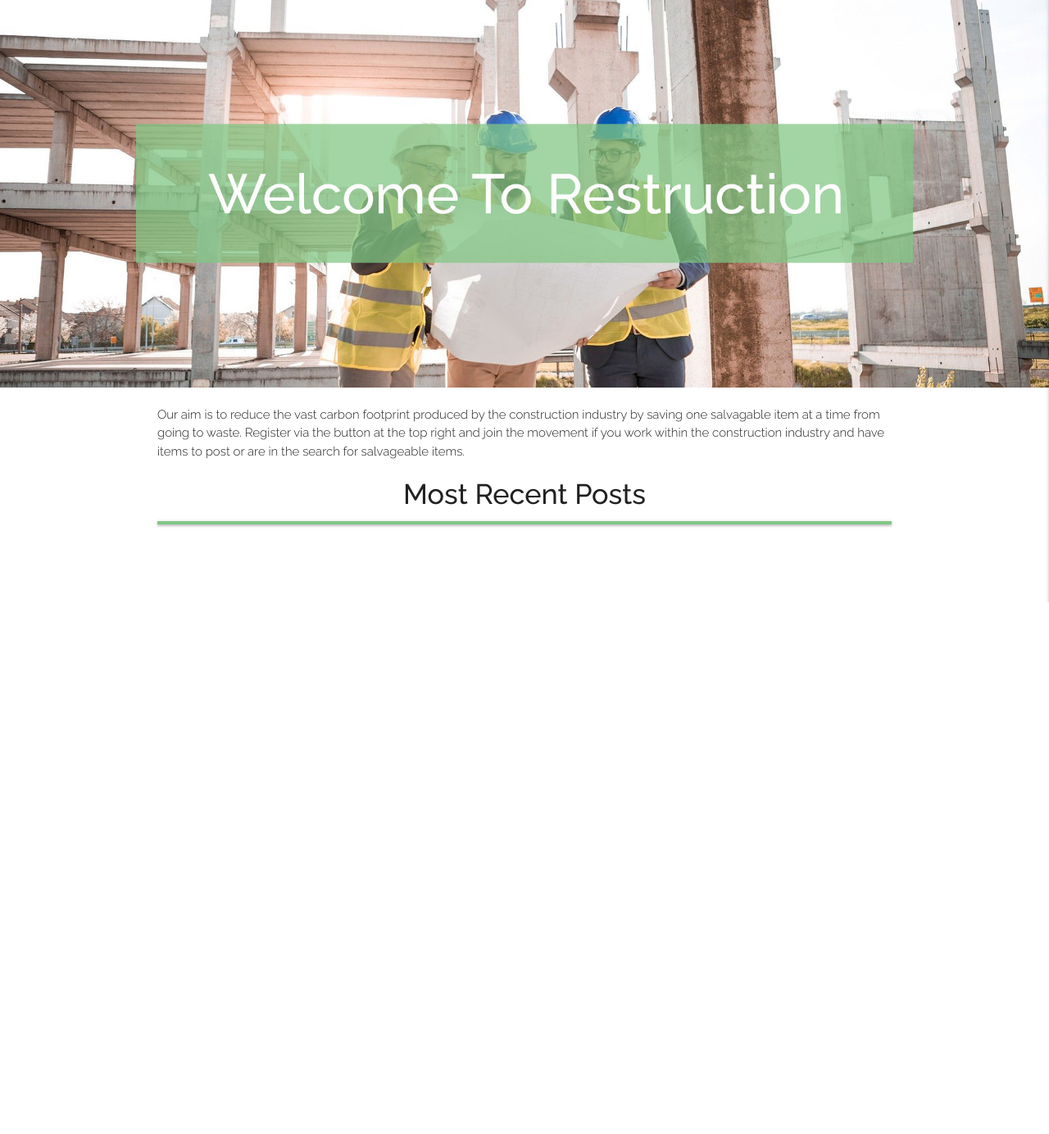
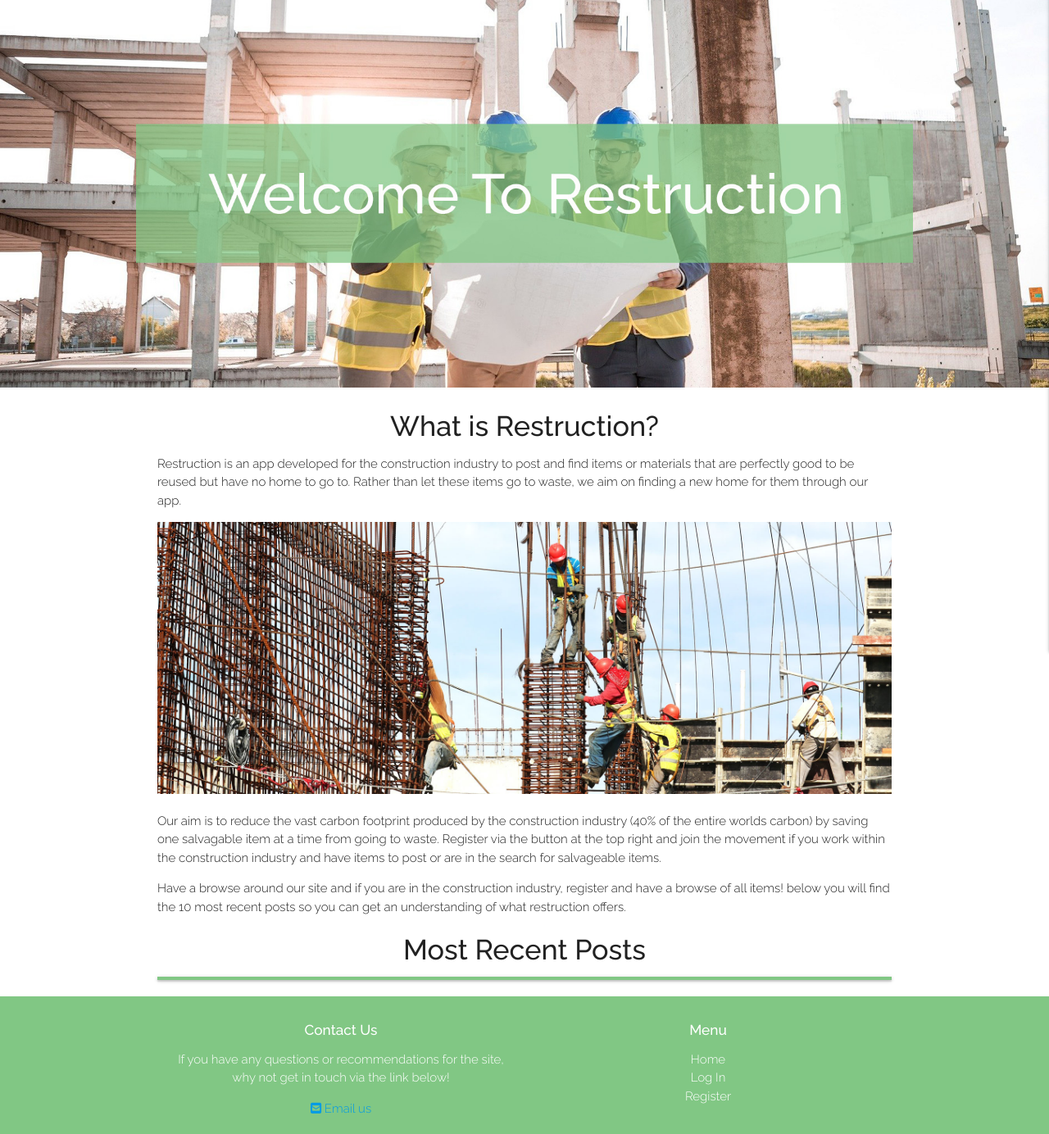
Before and after one commit to marcusnolan/restruction, a Flask app: page / in a window 1280 px wide. Shown: the part 65-1449 px from the top of the page at 82% size. Before the commit the page ends 800 px from the top, so only its background shows below. Run offline with Flask 2, Linux system fonts and the light colour scheme; data that the repository does not hold is empty; some libraries are stand-ins or nearby versions.

Commit message:
footer added to base.html

```diff
--- a/static/css/style.css
+++ b/static/css/style.css
@@ -78,6 +78,24 @@ h1, h2, h3, h4, h5, h6 {
     margin-top: -4px;
 }
 
+footer {
+    background-color: #81c784;
+    padding: 20px 0px 20px 0px;
+    margin-top: 20px;
+}
+
+#footer-row {
+    margin-bottom: 0;
+}
+
+.footer-menu a {
+  color: white;
+}
+
+.footer-menu a:hover {
+  color: black;
+}
+
 @media screen and (min-width: 1px) and (max-width: 600px) {
   #restruction-logo { display: none; }   /* hide it elsewhere */
 }
--- a/templates/base.html
+++ b/templates/base.html
@@ -21,7 +21,8 @@
     <header>
         <nav class="nav-extended green lighten-2">
             <div class="nav-wrapper">
-                <a href="{{ url_for('home') }}" class="brand-logo"> <i id="restruction-logo" class="fas fa-recycle"></i> Restruction</a>
+                <a href="{{ url_for('home') }}" class="brand-logo"> <i id="restruction-logo" class="fas fa-recycle"></i>
+                    Restruction</a>
                 <a href="#" data-target="mobile-demo" class="sidenav-trigger right"><i class="fas fa-bars"></i></a>
                 <ul class="right hide-on-med-and-down">
                     <li><a href="{{ url_for('home') }}">Home</a></li>
@@ -30,13 +31,14 @@
                         <li><a href="{{ url_for('profile', username=session['user']) }}">Profile</a></li>
                         <li><a href="{{ url_for('user_items') }}">My Items</a></li>
                         {% if session.user|lower == "admin"|lower %}
-                    <li><a href="{{ url_for('get_item_type') }}">Manage Item Types</a></li>
-                    {% endif %}
+                        <li><a href="{{ url_for('get_item_type') }}">Manage Item Types</a></li>
+                        {% endif %}
                         <li><a href="{{ url_for('logout') }}">Log Out</a></li>
                     </ul>
                     <li><a href="{{ url_for('get_items') }}">Items</a></li>
                     <li><a href="{{ url_for('add_item') }}">Add Item</a></li>
-                    <li><a class="dropdown-trigger" id="my-account-trigger" href="{{ url_for('profile', username=session['user']) }}"
+                    <li><a class="dropdown-trigger" id="my-account-trigger"
+                            href="{{ url_for('profile', username=session['user']) }}"
                             data-target="my-account-dropdown">My Account <i class="fas fa-sort-down"></i></a></li>
                     {% else %}
                     <li><a href="{{ url_for('login') }}">Log In</a></li>
@@ -92,6 +94,44 @@
     <script src="{{ url_for('static', filename='js/script.js') }}"></script>
     {% block scripts %}
     {% endblock %}
+
+    <footer>
+        <div class="container">
+            <div class="row" id="footer-row">
+                <div class="col s12 m6 center-align white-text">
+                    <h6>Contact Us</h6>
+                    <p>If you have any questions or recommendations for the site, why not get in touch via the link
+                        below!</p>
+                    <a href="mailto:marcusnolan130@gmail.com"><i class="fas fa-envelope-square"> </i> Email us</a>
+                </div>
+                <div class="col s12 m6 center-align white-text">
+                    <h6>Menu</h6>
+                    <ul class="footer-menu">
+                    <li><a href="{{ url_for('home') }}">Home</a></li>
+                    {% if session.user %}
+                    <ul id="my-account-dropdown" class="dropdown-content">
+                        <li><a href="{{ url_for('profile', username=session['user']) }}">Profile</a></li>
+                        <li><a href="{{ url_for('user_items') }}">My Items</a></li>
+                        {% if session.user|lower == "admin"|lower %}
+                        <li><a href="{{ url_for('get_item_type') }}">Manage Item Types</a></li>
+                        {% endif %}
+                        <li><a href="{{ url_for('logout') }}">Log Out</a></li>
+                    </ul>
+                    <li><a href="{{ url_for('get_items') }}">Items</a></li>
+                    <li><a href="{{ url_for('add_item') }}">Add Item</a></li>
+                    <li><a class="dropdown-trigger" id="my-account-trigger"
+                            href="{{ url_for('profile', username=session['user']) }}"
+                            data-target="my-account-dropdown">My Account <i class="fas fa-sort-down"></i></a></li>
+                    {% else %}
+                    <li><a href="{{ url_for('login') }}">Log In</a></li>
+                    <li><a href="{{ url_for('register') }}">Register</a></li>
+                    {% endif %}
+                </ul>
+                </div>
+            </div>
+        </div>
+    </footer>
+
 </body>
 
 </html>
--- a/templates/home.html
+++ b/templates/home.html
@@ -3,10 +3,16 @@
 
 <img src="../static/images/restruction-banner.jpg" alt="Restruction Banner" class="banner-image">
 <div class="container">
-    <p>Our aim is to reduce the vast carbon footprint produced by the construction industry by saving one salvagable
+    <h4 class="center-align">What is Restruction?</h4>
+    <p>Restruction is an app developed for the construction industry to post and find items or materials that are
+        perfectly good to be reused but have no home to go to. Rather than let these items go to waste, we aim on
+        finding a new home for them through our app. </p>
+        <img class="responsive-img" src="../static/images/restruction1.jpg" alt="Restruction Home Page Image">
+    <p>Our aim is to reduce the vast carbon footprint produced by the construction industry (40% of the entire worlds carbon) by saving one salvagable
         item at a time from going to waste. Register via the button at the top right and join the movement if you work
         within the construction industry and have items to post or are in the search for salvageable items.
     </p>
+    <p>Have a browse around our site and if you are in the construction industry, register and have a browse of all items! below you will find the 10 most recent posts so you can get an understanding of what restruction offers.</p>
     <h4 class="center-align">Most Recent Posts</h4>
     <ul class="collapsible">
         {% for item in items %}
@@ -24,27 +30,38 @@
                 </div>
                 <div class="row">
                     <div class="col s6 alternate-row-b center-align">
-                        <strong>Quantity:</strong> <p>{{ item.quantity }}</p>
+                        <strong>Quantity:</strong>
+                        <p>{{ item.quantity }}</p>
                     </div>
                     <div class="col s6 alternate-row-b center-align">
-                        <strong>Measurement Unit:</strong> <p>{{ item.measurement_unit }}</p>
+                        <strong>Measurement Unit:</strong>
+                        <p>{{ item.measurement_unit }}</p>
                     </div>
                 </div>
                 <div class="row">
                     <div class="col s6 alternate-row-a center-align">
-                    <strong>Estimated Mass:</strong> <p>{{ item.estimated_mass }}</p>
+                        <strong>Estimated Mass:</strong>
+                        <p>{{ item.estimated_mass }}</p>
                     </div>
                     <div class="col s6 alternate-row-a center-align">
-                <strong>Condition:</strong> <p>{{ item.condition }}</p>
+                        <strong>Condition:</strong>
+                        <p>{{ item.condition }}</p>
                     </div>
                 </div>
                 <div class="row alternate-row-b center-align">
-                <strong>Contact:</strong> <p>{{ item.contact_name }}, <a href="mailto:{{ item.contact_email }}"><i class="fas fa-envelope-square"> </i> {{ item.contact_email }}</a>,
-                <a href="tel:{{ item.contact_phone }}"><i class="fas fa-phone"> </i> {{ item.contact_phone }}</a></p></div>
+                    <strong>Contact:</strong>
+                    <p>{{ item.contact_name }}, <a href="mailto:{{ item.contact_email }}"><i
+                                class="fas fa-envelope-square"> </i> {{ item.contact_email }}</a>,
+                        <a href="tel:{{ item.contact_phone }}"><i class="fas fa-phone"> </i>
+                            {{ item.contact_phone }}</a></p>
+                </div>
                 <div class="row alternate-row-a center-align">
-                <strong>Date of Destruction:</strong> <p>{{ item.date_of_destruction }}</p></div>
+                    <strong>Date of Destruction:</strong>
+                    <p>{{ item.date_of_destruction }}</p>
+                </div>
                 <div class="col s12 alternate-row-b center-align">
-                <strong>Image:</strong><br> <img src="{{ item.img }}" alt="{{ item.item_name }} image" style="height: auto; width: 70%;" >
+                    <strong>Image:</strong><br> <img src="{{ item.img }}" alt="{{ item.item_name }} image"
+                        style="height: auto; width: 70%;">
                 </div>
                 <em>Uploaded By: {{ item.created_by }}</em>
             </div>
--- a/templates/profile.html
+++ b/templates/profile.html
@@ -37,6 +37,12 @@
                     </div>
                 </div>
             </form>
+            <div class="center-align">
+                <p>If you have any issues with your account or you would like an item category added, please feel free
+                    to
+                    contact the Restruction team via the email link below. </p>
+                <a href="mailto:marcusnolan130@gmail.com"><i class="fas fa-envelope-square"> </i> Email us</a>
+            </div>
         </div>
     </div>
 </div>
```
Also changed, not shown: static/images/restruction1.jpg (added). Lines whose indentation alone changed are shown as unchanged.
